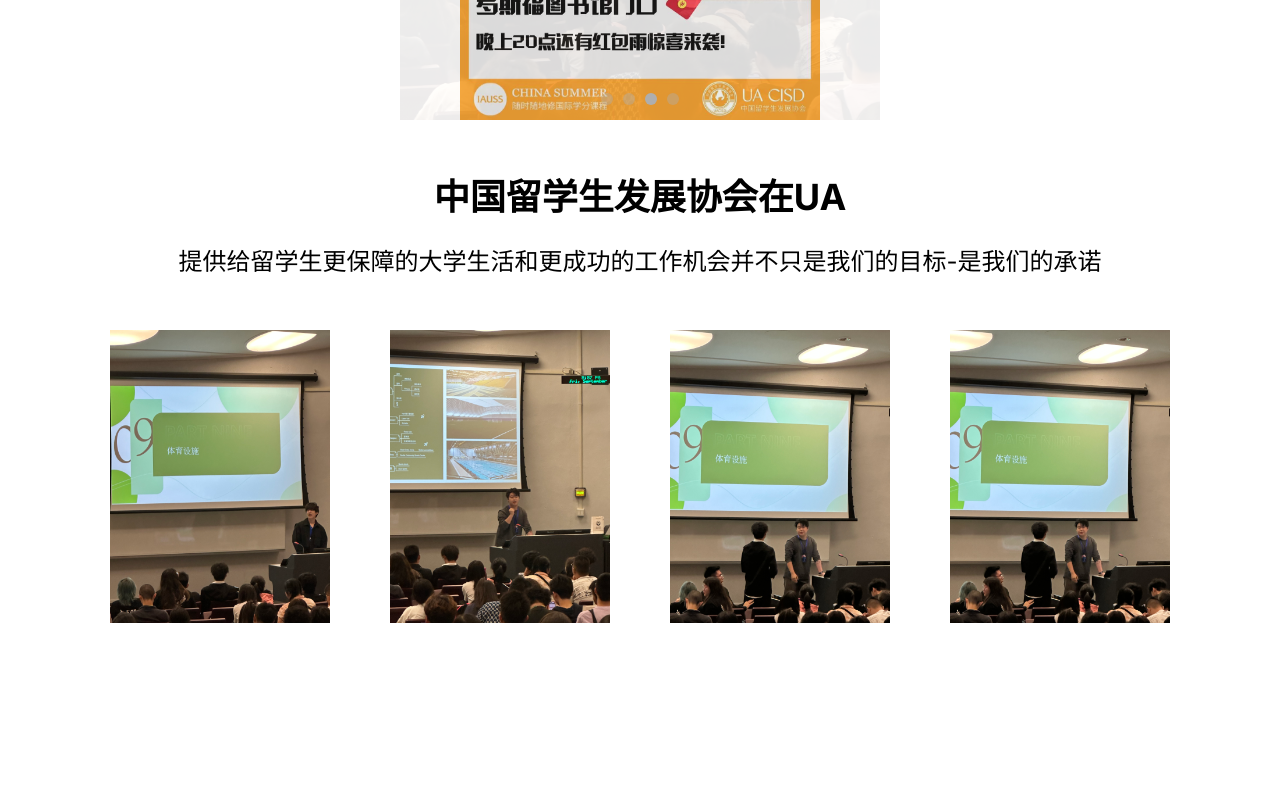
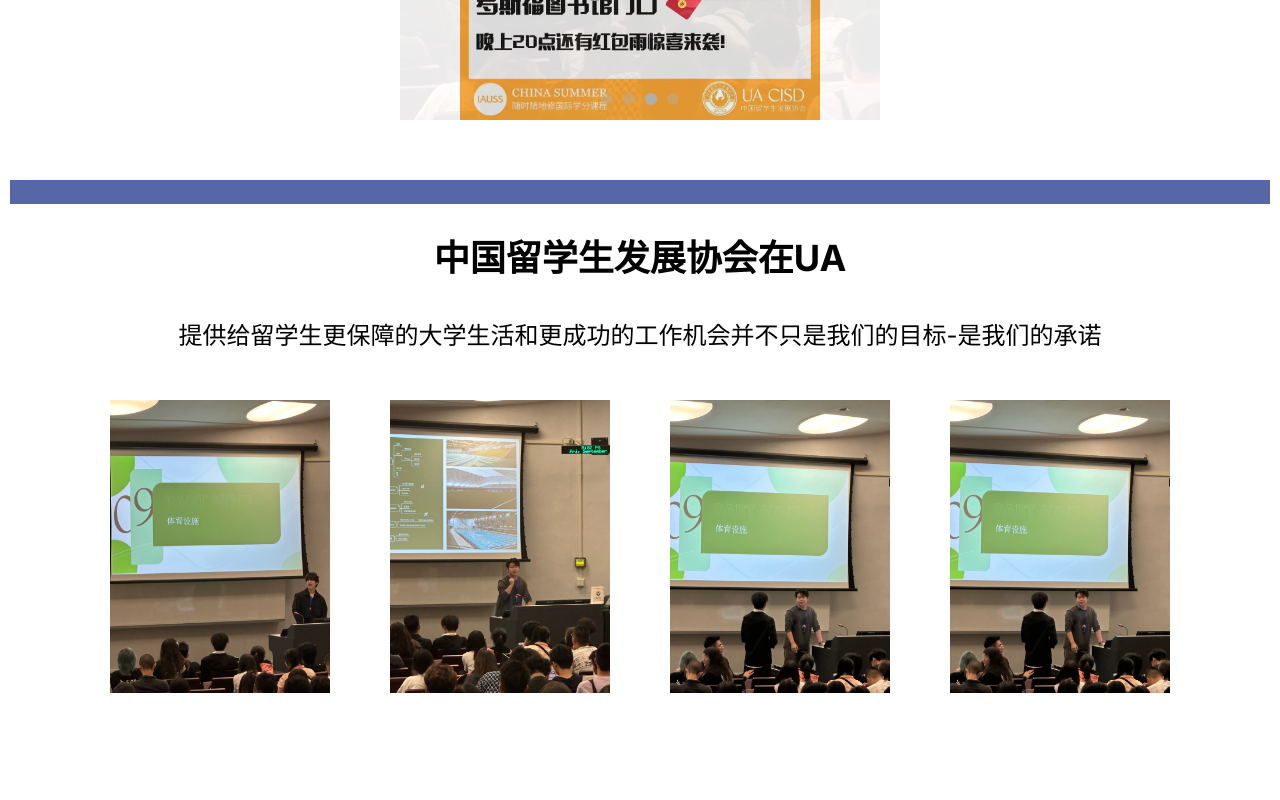
Before and after one commit to Team45Tech/CISD-Frontend, a Next.js app: page /hero in a window 1280 px wide. Shown: the part 600-1400 px from the top of the page. Built offline with nearby package versions, Linux system fonts and the light colour scheme.

Commit message:
Update about.css

```diff
--- a/app/components/About/about.css
+++ b/app/components/About/about.css
@@ -7,26 +7,30 @@
   text-align: center;
   background-color: white;
   color: black;
-  height: 85vh;
-  /* border-top: 24px solid #275d38; */
+  height: 95vh;
+  padding: 10px;
 }
 
 .about_header {
+  width: 100%;
   font-size: 36px;
   font-weight: bold;
   margin-top: 50px;
   z-index: 10;
+  border-top: 24px solid var(--secondary-color);
+  line-height: 3;
 }
 
 .about_paragraph {
   font-size: 24px;
-  margin-top: 20px;
+  line-height: 2;
+  margin-bottom: 40px;
 }
 
 .about_gallery {
   display: flex;
   gap: 60px;
-  margin-top: 50px;
+
 }
 
 .image-container {
```
